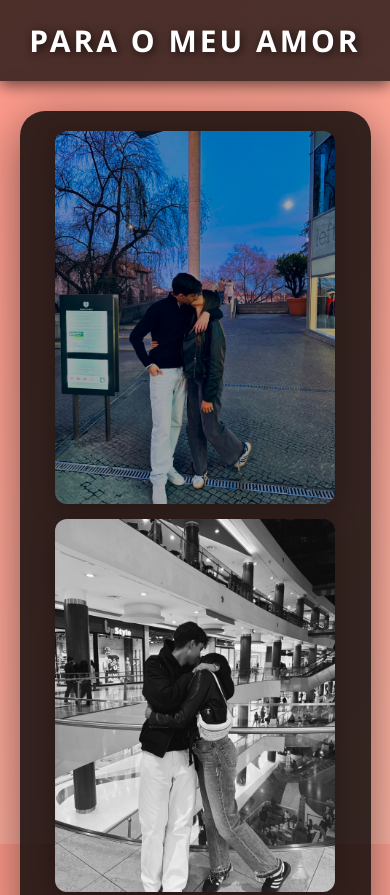
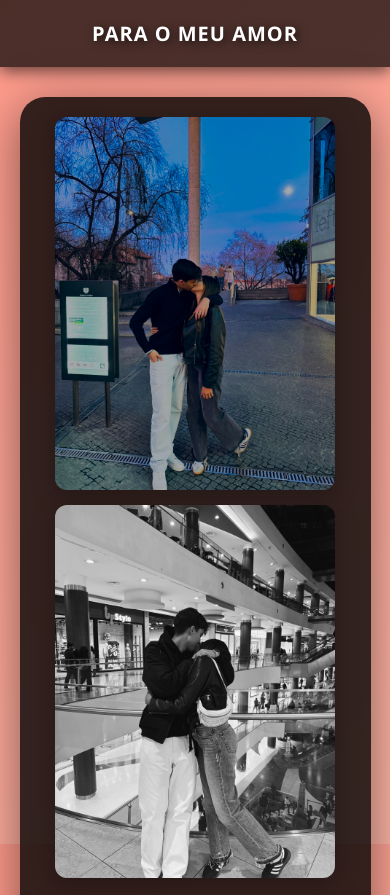
Before and after one commit to peterdevelepor/new, a plain HTML site: page index.html in a window 390 px wide. Shown: the top 895 px of the page. Drawn offline with Linux system fonts and the light colour scheme.

Commit message:
Update index.html

```diff
--- a/index.html
+++ b/index.html
@@ -34,8 +34,8 @@
         }
 
         header h1 {
-            font-size: 30px;
-            letter-spacing: 3px;
+            font-size: 26px;
+            letter-spacing: 1px;
             color: #fff;
             text-shadow: 2px 2px 10px rgba(0, 0, 0, 0.7);
         }
@@ -136,7 +136,7 @@
         /* Ajustes para telas menores */
         @media screen and (max-width: 600px) {
             header h1 {
-                font-size: 30px;
+                font-size: 20px;
             }
 
             .container {
@@ -158,7 +158,7 @@
 
             .button {
                 padding: 12px 30px;
-                font-size: 16px;
+                font-size: 14px;
             }
 
             footer p {
@@ -182,7 +182,7 @@
         <div class="message">
                 Queria só te lembrar o quanto tens sido importante pra mim. Cada dia ao teu lado é um presente que eu jamais imaginei ter. Fazes me sentir uma paz que eu nunca conheci. Estar contigo tem sido tudo para mim.  Te amo mais do que o universo consegue conter ❤
         </div>
-        <button class="button" onclick="alert('Amo-te muito! ❤')">Clica Aqui</button>
+        <button class="button" onclick="alert('Amo-te muito ❤')">Clica Aqui</button>
     </div>
 
     <footer>
```
